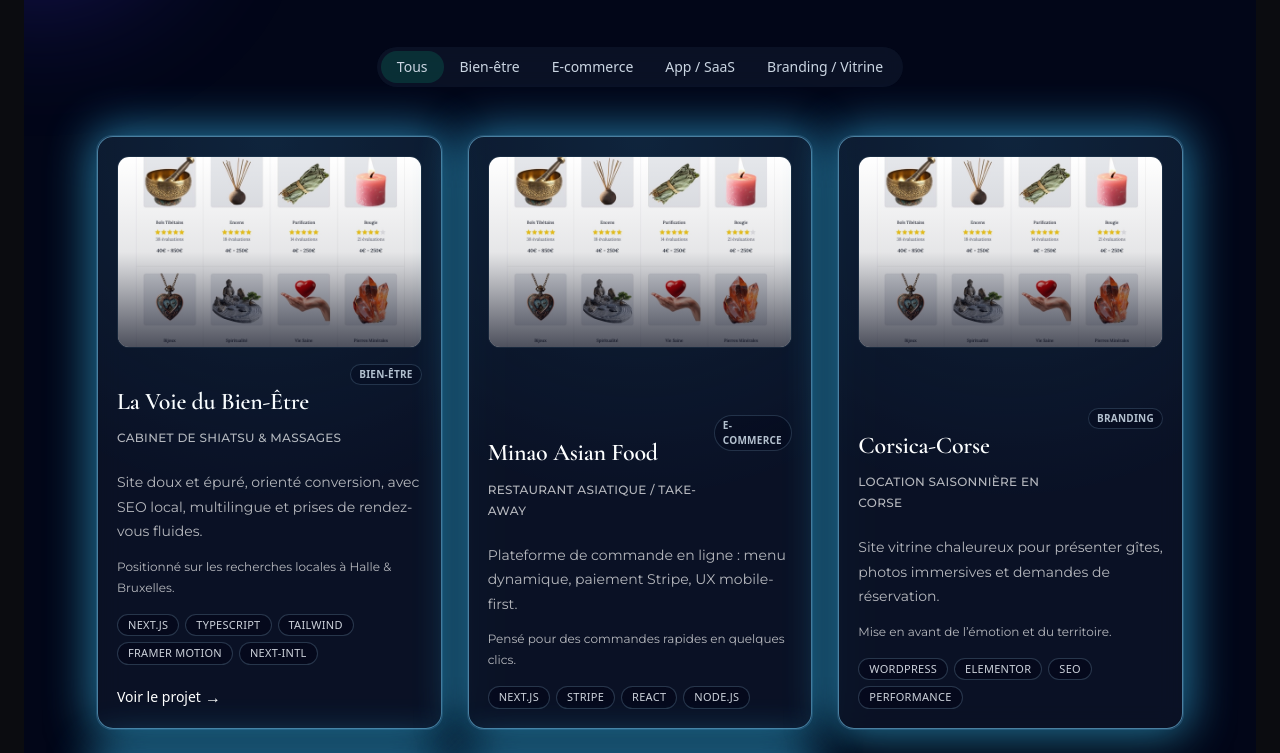
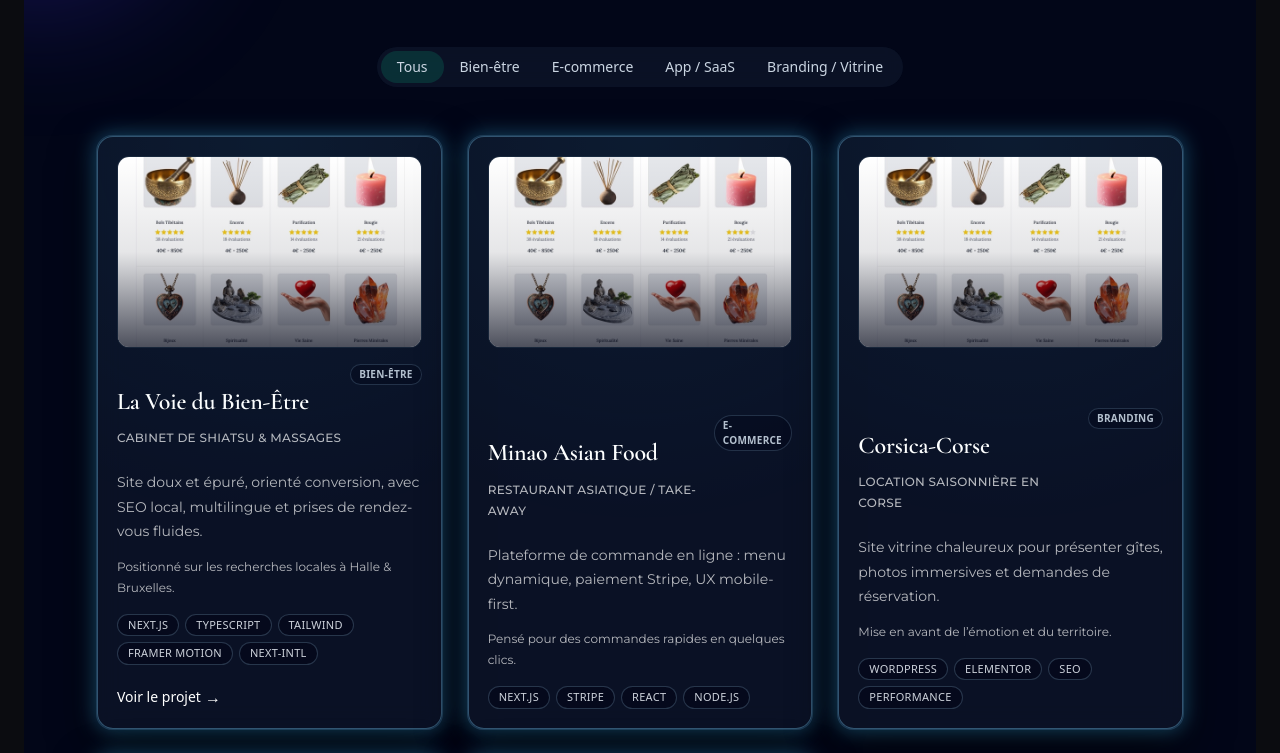
Before and after one commit to StephaneGamot/stephanegamot, a Next.js app: page /portfolio in a window 1280 px wide. Shown: the part 402-1155 px from the top of the page. Built offline with nearby package versions, Linux system fonts and the light colour scheme.

Commit message:
Update PortfolioSection.tsx

```diff
--- a/components/Portfolio/PortfolioSection.tsx
+++ b/components/Portfolio/PortfolioSection.tsx
@@ -233,33 +233,33 @@ export default function PortfolioShowcase() {
                 }
                 className="group relative flex flex-col justify-between rounded-2xl border border-slate-800/80 bg-slate-900/70 p-5 shadow-[0_18px_45px_rgba(0,0,0,0.65)] backdrop-blur-md transition-colors duration-300 hover:border-emerald-400/60 hover:bg-slate-900/95"
               >
-           {/* Halo scintillant doux & continu tant que la card est visible */}
+       {/* Halo scintillant très doux & continu tant que la card est visible */}
 <motion.div
   className="pointer-events-none absolute inset-0 rounded-2xl"
   initial={{
-    opacity: 0.35,
-    boxShadow: "0 0 0 0 rgba(56,189,248,0.55)", // cyan un peu plus vif
-    borderColor: "rgba(125,211,252,0.9)",       // bord plus lumineux
+    opacity: 0.4,
+    boxShadow: "0 0 10px 0 rgba(56,189,248,0.45)", // halo discret au repos
+    borderColor: "rgba(125,211,252,0.7)",
   }}
   whileInView={{
-    opacity: [0.35, 0.8, 0.35],
+    opacity: [0.4, 0.55, 0.4],                       // petite variation seulement
     boxShadow: [
-      "0 0 0 0 rgba(56,189,248,0.55)",
-      "0 0 46px 6px rgba(56,189,248,0.98)", // halo plus large et lumineux
-      "0 0 0 0 rgba(56,189,248,0.55)",
+      "0 0 10px 0 rgba(56,189,248,0.45)",
+      "0 0 24px 4px rgba(56,189,248,0.75)",          // halo plus doux et moins large
+      "0 0 10px 0 rgba(56,189,248,0.45)",
     ],
   }}
   transition={{
-    duration: 3.4,
+    duration: 4.5,                                   // plus lent = plus zen
     repeat: Infinity,
     repeatType: "mirror",
     ease: "easeInOut",
   }}
   viewport={{ amount: 0.6, once: false }}
   style={{
-    borderWidth: 1.5,
+    borderWidth: 1.2,
     background:
-      "radial-gradient(circle at 50% 0%, rgba(56,189,248,0.18), transparent 60%)",
+      "radial-gradient(circle at 50% 0%, rgba(56,189,248,0.12), transparent 65%)",
   }}
 />
 
```
